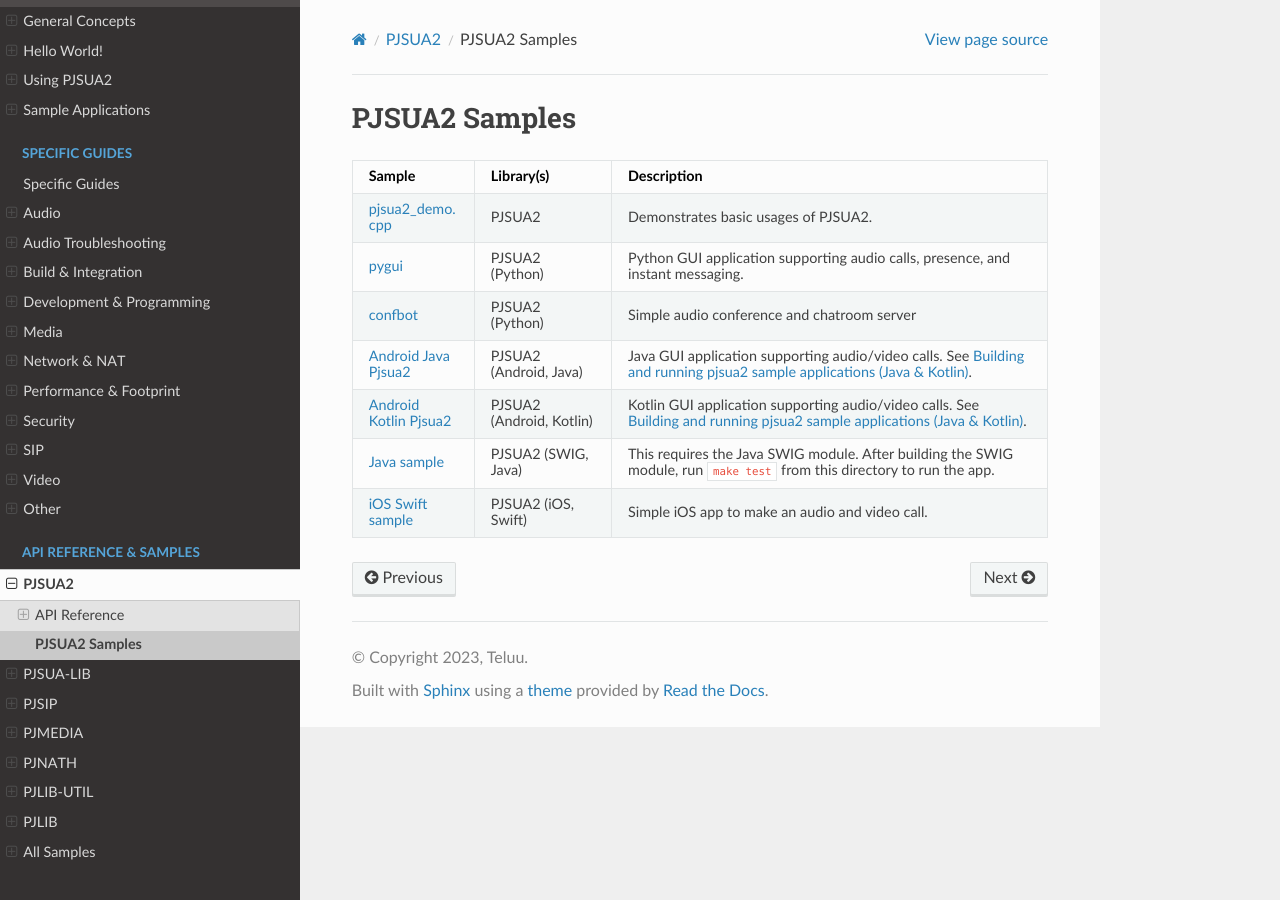
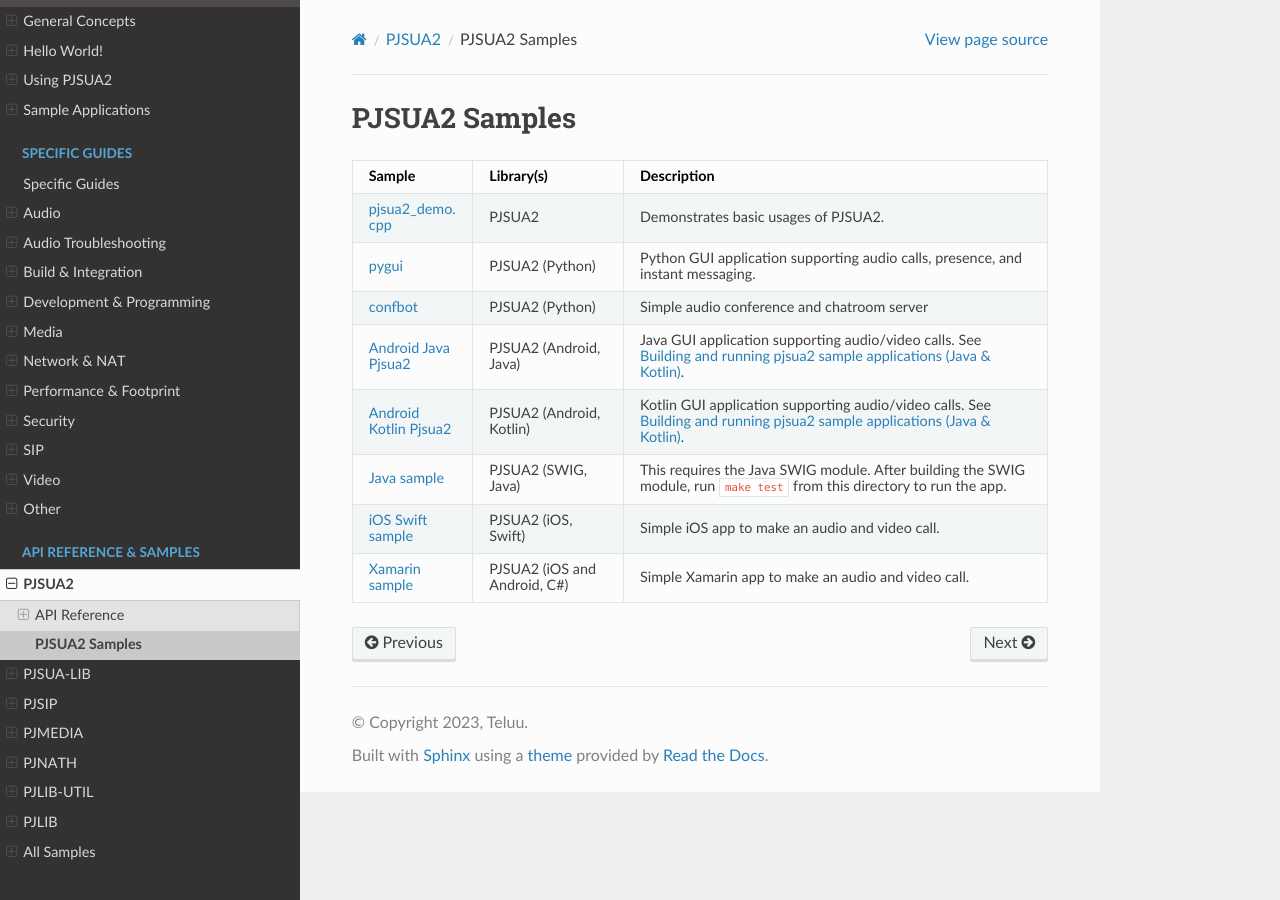
Before and after one commit to pjsip/pjproject_docs, a Sphinx documentation site: the page built from docs/source/api/pjsua2/samples.rst, in a window 1280 px wide. Built offline with Sphinx 7.4.7 and the Read the Docs theme 2.0.0, drawn with Linux system fonts in a browser that asks for light colours; the version number could not be read and is left out.

Commit message:
Update samples.rst - Xamarin

```diff
--- a/docs/source/api/pjsua2/samples.rst
+++ b/docs/source/api/pjsua2/samples.rst
@@ -28,3 +28,6 @@
    * - `iOS Swift sample <https://github.com/pjsip/pjproject/tree/master/pjsip-apps/src/pjsua2/ios-swift-pjsua2>`_
      - PJSUA2 (iOS, Swift)
      - Simple iOS app to make an audio and video call.
+   * - `Xamarin sample <https://github.com/pjsip/pjproject/tree/master/pjsip-apps/src/swig/csharp/pjsua2xamarin>`_
+     - PJSUA2 (iOS and Android, C#)
+     - Simple Xamarin app to make an audio and video call.
```
